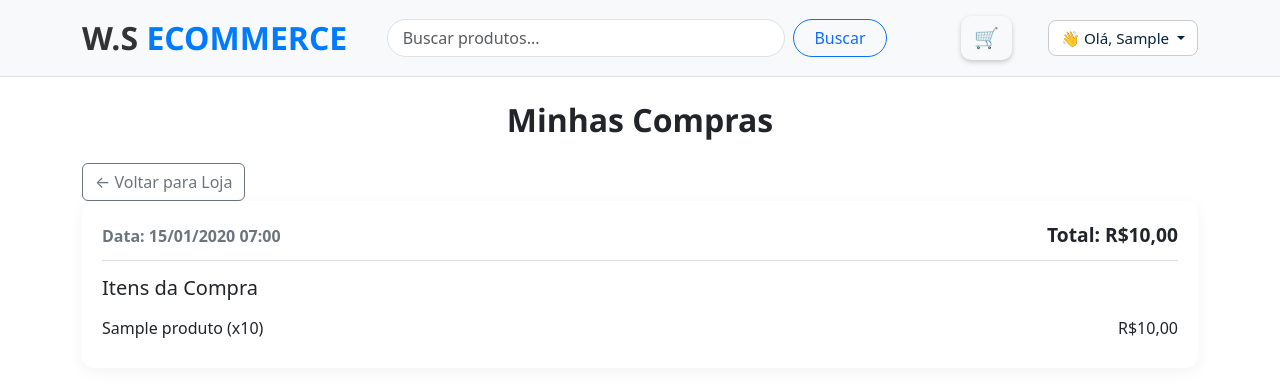
After one commit to welitonsilva93/ecommerce, a Django app: page /minhas_compras/ in a window 1280 px wide. The commit adds this page. Shown: the top 392 px of the page. Run offline with Django 4.2, Linux system fonts and the light colour scheme; a user stored in the database is signed in; tables that the repository leaves empty hold one stand-in row (values such as "Sample post").

Commit message:
Adicionando lógica para finalização de compras, armazenando compras no banco de dados e mostrando ao usuário, tela de finalização de compras(simulação)

```diff
--- a/app_loja/admin.py
+++ b/app_loja/admin.py
@@ -5,3 +5,5 @@ admin.site.register(Categoria)
 admin.site.register(Produtos)
 admin.site.register(ItemCarrinho)
 admin.site.register(Carrinho)
+admin.site.register(Compras)
+admin.site.register(ItemCompra)
--- a/app_loja/models.py
+++ b/app_loja/models.py
@@ -35,3 +35,17 @@ class ItemCarrinho(models.Model):
 
     def __str__(self):
         return f"{self.quantidade}x {self.produto.title}"
+
+
+
+
+class Compras(models.Model):
+    usuario = models.ForeignKey(User, on_delete=models.CASCADE, default=None)
+    data = models.DateTimeField(auto_now_add=True)
+    valor_total = models.FloatField()
+
+
+class ItemCompra(models.Model):
+    produto = models.ForeignKey(Produtos, on_delete=models.CASCADE)
+    compra = models.ForeignKey(Compras, on_delete=models.CASCADE)
+    quantidade = models.PositiveIntegerField()
--- a/app_loja/templates/app_loja/carrinho.html
+++ b/app_loja/templates/app_loja/carrinho.html
@@ -139,7 +139,7 @@
       <div class="resumo-carrinho">
         <h4>Resumo da Compra</h4>
         <p class="mb-2">Total: <strong>R${{ total|floatformat:2 }}</strong></p>
-        <a href="#" class="btn btn-success mt-3">Finalizar Compra</a>
+        <a href="{% url 'finalizar_compra' %}" class="btn btn-success mt-3">Finalizar Compra</a>
       </div>
     </div>
     {% else %}
--- a/app_loja/templates/app_loja/home.html
+++ b/app_loja/templates/app_loja/home.html
@@ -68,7 +68,7 @@
       </form>
 
         <div class="d-flex align-items-center">
-          <a href="{% url 'home' 1 %}" class="btn btn-outline-secondary">Produtos por Categ. →</a>
+          <a href="{% url 'minhas_compras' %}" class="btn btn-outline-secondary">Minhas Compras</a>
         </div>
 
         <a class="btn carrinho me-3" href="{% url 'carrinho' %}">🛒</a>
@@ -99,6 +99,10 @@
         Produtos Geral
     </h2>
 
+    <div class="d-flex justify-content-end mb-3">
+      <a href="{% url 'home' 1 %}" class="btn btn-outline-secondary">Produtos por Categ. →</a>
+    </div>
+
     <div class="row">
       {% for produto in produtos %}
       <div class="col-md-4 produto-card">
--- /dev/null
+++ b/app_loja/templates/app_loja/minhas_compras.html
@@ -0,0 +1,168 @@
+{% load static %}
+<!DOCTYPE html>
+<html lang="pt-br">
+<head>
+  <meta charset="UTF-8" />
+  <meta name="viewport" content="width=device-width, initial-scale=1.0" />
+  <title>Minhas Compras</title>
+
+  <link href="https://cdn.jsdelivr.net/npm/bootstrap@5.3.7/dist/css/bootstrap.min.css" rel="stylesheet" />
+  <link rel="stylesheet" href="{% static 'app_loja/css/style.css' %}" />
+  <script src="https://cdn.jsdelivr.net/npm/bootstrap@5.3.7/dist/js/bootstrap.bundle.min.js"></script>
+
+  <style>
+    .usuario-info {
+      display: flex;
+      align-items: center;
+      gap: 10px;
+      margin-left: 20px;
+    }
+
+    .usuario-info p {
+      margin: 0;
+      font-size: 0.95rem;
+      color: #333;
+      font-weight: 500;
+    }
+
+    .logout-btn {
+      border: none;
+      background: #dc3545;
+      color: white;
+      padding: 6px 12px;
+      border-radius: 8px;
+      font-size: 0.85rem;
+      cursor: pointer;
+    }
+
+    .logout-btn:hover {
+      background-color: #b02a37;
+    }
+
+    .login-btn {
+      margin-left: 20px;
+      padding: 6px 14px;
+      font-size: 0.9rem;
+      border-radius: 8px;
+      background-color: #007bff;
+      color: white;
+      text-decoration: none;
+      transition: background 0.3s ease;
+    }
+
+    .login-btn:hover {
+      background-color: #0056b3;
+    }
+
+    .compra-card {
+      background: #fff;
+      border-radius: 12px;
+      box-shadow: 0 4px 15px rgba(0,0,0,0.05);
+      padding: 20px;
+      margin-bottom: 25px;
+    }
+    .compra-header {
+      border-bottom: 1px solid #dee2e6;
+      padding-bottom: 10px;
+      margin-bottom: 15px;
+      display: flex;
+      justify-content: space-between;
+      align-items: center;
+    }
+    .compra-data {
+      font-weight: 600;
+      color: #6c757d;
+    }
+    .compra-total {
+      font-size: 1.2rem;
+      font-weight: 700;
+    }
+    .item-compra {
+      display: flex;
+      justify-content: space-between;
+      align-items: center;
+      padding: 8px 0;
+      border-bottom: 1px dashed #e9ecef;
+    }
+    .item-compra:last-child {
+      border-bottom: none;
+    }
+  </style>
+</head>
+<body>
+
+  <header class="bg-light border-bottom py-3 mb-4">
+    <div class="container d-flex flex-wrap justify-content-between align-items-center">
+      <h1 class="logo m-0">W.S <span>ECOMMERCE</span></h1>
+
+      <form class="d-flex search-bar" role="search" action="{% url 'home_geral' %}" method="GET">
+        <input name='buscar_produtos' class="form-control me-2" type="search" placeholder="Buscar produtos..." aria-label="Buscar" />
+        <button class="btn btn-outline-primary" type="submit">Buscar</button>
+      </form>
+
+      <div class="d-flex align-items-center">
+        <a class="btn carrinho me-3" href="{% url 'carrinho' %}">🛒</a>
+
+        {% if request.user.is_authenticated %}
+        <div class="dropdown usuario-info">
+          <button class="btn btn-outline-secondary dropdown-toggle" type="button" id="usuarioDropdown" data-bs-toggle="dropdown" aria-expanded="false">
+              👋 Olá, {{ request.user.first_name }}
+          </button>
+          <ul class="dropdown-menu dropdown-menu-end" aria-labelledby="usuarioDropdown">
+              <li>
+                <form method="post" action="{% url 'logout' %}" class="dropdown-item m-0 p-0">
+                    {% csrf_token %}
+                    <button type="submit" class="dropdown-item">Sair</button>
+                </form>
+              </li>
+          </ul>
+        </div>
+        {% else %}
+        <a href="{% url 'login' %}" class="login-btn">Entrar</a>
+        {% endif %}
+      </div>
+    </div>
+  </header>
+
+  <div class="container mb-5">
+    <h2 class="text-center my-4" style="font-family: 'Segoe UI', sans-serif; font-weight: 600;">
+        Minhas Compras
+    </h2>
+    <a href="{% url 'home_geral' %}" class="btn btn-outline-secondary">← Voltar para Loja</a>
+
+    {% if compras %}
+      <div class="row">
+        <div class="col-12">
+          {% for compra in compras %}
+            <div class="compra-card">
+              <div class="compra-header">
+                <div>
+                  <span class="compra-data">Data: {{ compra.data|date:"d/m/Y H:i" }}</span>
+                </div>
+                <div>
+                  <span class="compra-total">Total: R${{ compra.valor_total|floatformat:2 }}</span>
+                </div>
+              </div>
+
+              <h5>Itens da Compra</h5>
+              {% for item in compra.itemcompra_set.all %}
+                <div class="item-compra">
+                  <span>{{ item.produto.title }} (x{{ item.quantidade }})</span>
+                  <span>R${{ item.produto.price|floatformat:2 }}</span>
+                </div>
+              {% endfor %}
+            </div>
+          {% endfor %}
+        </div>
+      </div>
+    {% else %}
+      <div class="text-center my-5">
+        <h4>Você ainda não realizou nenhuma compra.</h4>
+        <a href="{% url 'home_geral' %}" class="btn btn-primary mt-3">Continuar Comprando</a>
+      </div>
+    {% endif %}
+
+  </div>
+
+</body>
+</html>
--- a/app_loja/urls.py
+++ b/app_loja/urls.py
@@ -2,14 +2,17 @@ from django.conf import settings
 from django.conf.urls.static import static
 from django.contrib import admin
 from django.urls import path
-from .views import home, detalhes_produto, ver_carrinho, remover_item_carrinho, home_geral
+from .views import *
 
 urlpatterns = [
     path('', home_geral, name='home_geral'),
     path('home/<int:categoria_id>/', home, name='home'),
     path('produto/<int:produto_id>/', detalhes_produto, name='produto'),
     path('ver_carrinho/', ver_carrinho, name='carrinho'),
-    path('remover_item/<int:produto_id>/', remover_item_carrinho, name='remover_item')
+    path('remover_item/<int:produto_id>/', remover_item_carrinho, name='remover_item'),
+    path('finalizar_compra/', finalizar_compra, name='finalizar_compra'),
+    path('finalizacao/', finalizacao, name='finalizacao'),
+    path('minhas_compras/', minhas_compras, name='minhas_compras')
 ]
 
 if settings.DEBUG:
--- a/app_loja/views.py
+++ b/app_loja/views.py
@@ -20,7 +20,7 @@ def home_geral(request):
 def home(request, categoria_id):
     termo_busca = request.GET.get('buscar_produtos')
     categorias = get_object_or_404(Categoria, id=categoria_id)
-    produtos = Produtos.objects.filter(category=categorias)
+    produtos = Produtos.objects.filter(category=categorias).order_by('-price')
 
     if termo_busca:
         produtos = produtos.filter(title__icontains=termo_busca)
@@ -84,3 +84,37 @@ def remover_item_carrinho(request, produto_id):
         messages.warning(request, "Item não estava no carrinho.")
 
     return redirect('carrinho')
+
+def finalizar_compra(request):
+    carrinho = ItemCarrinho.objects.filter(carrinho__usuario=request.user)
+    total = sum(item.produto.price * item.quantidade for item in carrinho)
+    context = {'carrinho': carrinho, 'total': total}
+    return render(request, 'app_loja/finalizar_compra.html', context)
+
+def finalizacao(request):
+    carrinho = ItemCarrinho.objects.filter(carrinho__usuario=request.user)
+    item_compras = ItemCompra.objects.all()
+
+    if request.method == 'POST':
+        created = Compras.objects.create(
+            usuario = request.user,
+            valor_total = sum(item.produto.price * item.quantidade for item in carrinho)
+        )
+        for itens in carrinho:
+            ItemCompra.objects.create(
+                produto = itens.produto,
+                compra = created,
+                quantidade = itens.quantidade,
+            )
+        carrinho.delete()
+
+        return redirect('carrinho')
+    return render(request, 'app_loja/finalizar_compra.html')
+
+def minhas_compras(request):
+    item_comprado = ItemCompra.objects.filter(compra__usuario=request.user)
+    compras = Compras.objects.filter(usuario=request.user)
+
+    context = {'item_comprado':item_comprado, 'compras':compras}
+
+    return render(request, 'app_loja/minhas_compras.html', context)
```
Also changed, not shown: app_loja/templates/app_loja/finalizar_compra.html (added, +161 -0 lines), app_loja/migrations/0005_compras_itemcompra.py (added).
